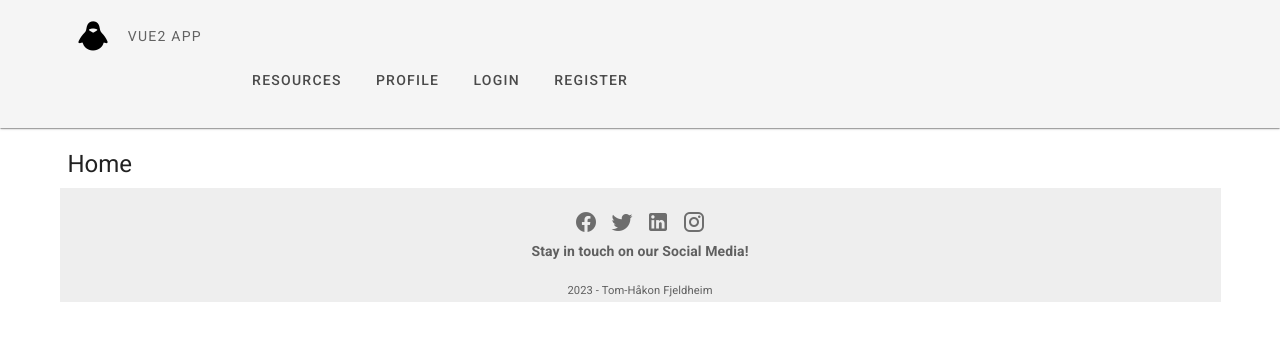
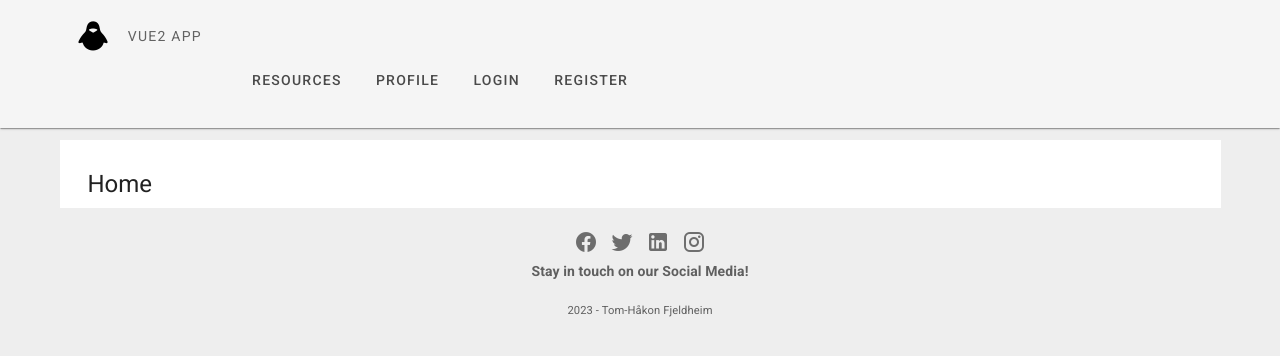
Before and after one commit to tomhaakon/oppgave11_freshstart, a Vue app: page / in a window 1280 px wide. Shown: the top 356 px of the page. Built offline with nearby package versions, Linux system fonts and the light colour scheme.

Commit message:
fiks posisjon av innhold

```diff
--- a/src/App.vue
+++ b/src/App.vue
@@ -1,12 +1,12 @@
 <template>
   <v-app id="inspire">
     <!-- navbar -->
-    <v-main class="">
+    <v-main class="secondary">
       <topNavBar />
       <v-container>
         <v-row>
           <v-col>
-            <v-sheet rounded="md">
+            <v-sheet rounded="md" class="pt-5 pl-5">
               <!-- innhold -->
               <router-view />
             </v-sheet>
--- a/src/components/nav/navBar.vue
+++ b/src/components/nav/navBar.vue
@@ -1,7 +1,7 @@
 <template>
   <v-app-bar app prominent hide-on-scroll elevation="1">
     <!-- desktop -->
-    <v-container class="d-none d-sm-flex">
+    <v-container class="d-none d-sm-flex <">
       <!-- logo og overskrift for desktop -->
       <div>
         <v-btn
```
